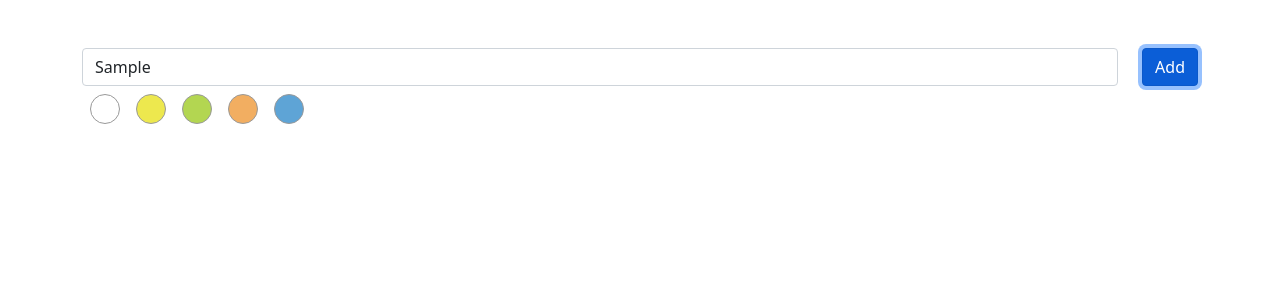
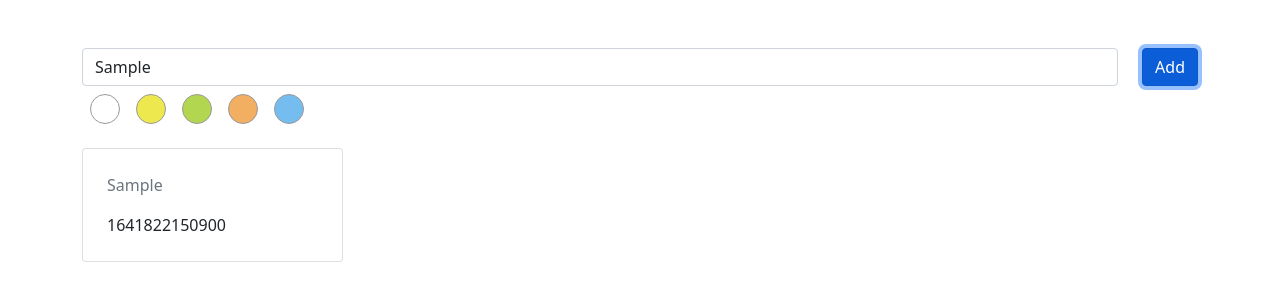
Before and after one commit to Amirhossein-Veysi/note-app, a React (Create React App) app: page / in a window 1280 px wide. Both pictures are taken after typing "Sample" into the empty fields and a click on the button "Add". Shown: the top 300 px of the page. Built offline with nearby package versions, Linux system fonts and the light colour scheme.

Commit message:
Updated: Added add notes and load notes features also added note component

```diff
--- /dev/null
+++ b/src/components/Note/index.jsx
@@ -0,0 +1,16 @@
+import React from "react";
+
+const Note = ({ note }) => {
+  const { text, time, color } = note;
+
+  return (
+    <div className="col-6 col-md-4 col-lg-3 mt-3">
+      <div className="card p-4" style={{ background: color }}>
+        <p className="text-secondary">{text}</p>
+        <span>{time}</span>
+      </div>
+    </div>
+  );
+};
+
+export default Note;
--- a/src/components/NoteInput/index.jsx
+++ b/src/components/NoteInput/index.jsx
@@ -1,19 +1,18 @@
-import React, { useState } from "react";
+import React, { useState, useEffect } from "react";
 //components
 import ColorCircle from "../ColorCircle";
 
-const NoteInput = () => {
-  const [colors, setColors] = useState([
-    "#ffffff",
-    "#ede84e",
-    "#b3d651",
-    "#f2ae61",
-    "#5ea4d6",
-  ]);
+const NoteInput = ({ addNotes }) => {
+  const colors = ["#fff", "#ede84e", "#b3d651", "#f2ae61", "#76bdef"];
   const [inpColor, setInpColor] = useState("#fff");
+  const [inpText, setInpText] = useState("");
 
   const handleColorClick = (color) => {
     setInpColor(color);
+  };
+
+  const handleInpChange = (event) => {
+    setInpText(event.target.value);
   };
 
   return (
@@ -24,8 +23,15 @@ const NoteInput = () => {
           className="form-control mt-5"
           style={{ background: inpColor }}
           placeholder="Enter your note"
+          value={inpText}
+          onChange={handleInpChange}
         />
-        <button className="btn btn-primary mt-5 ms-4">Add</button>
+        <button
+          className="btn btn-primary mt-5 ms-4"
+          onClick={() => addNotes(inpText, Date.now(), inpColor)}
+        >
+          Add
+        </button>
       </div>
       <div className="d-flex">
         {colors.map((color) => (
--- a/src/components/Notes/index.jsx
+++ b/src/components/Notes/index.jsx
@@ -1,14 +1,39 @@
-import React from "react";
+import React, { useState, useEffect } from "react";
+import loadLocalStorage from "../../helpers/LoadLocalStorage";
+import setLocalStorage from "../../helpers/SetLocalStorage";
 
 //components
-import NoteInput from "../NoteInput/";
+import NoteInput from "../NoteInput";
+import Note from "../Note";
 
 const Notes = () => {
-    return (
-        <div className="container">
-            <NoteInput/>
-        </div>
-    )
-}
+  const [notes, setNotes] = useState(loadLocalStorage());
+
+  const handleAddNote = (text, time, color) => {
+    console.log(text, time, color);
+    const obj = { text, time, color };
+    const cnotes = [...notes, obj];
+    setNotes(cnotes);
+  };
+
+  useEffect(() => {
+    setLocalStorage(notes);
+  }, [notes]);
+
+  return (
+    <div className="container">
+      <NoteInput addNotes={handleAddNote} />
+      <div className="row">
+        {notes.length <= 0 ? (
+          <p className="h2 text-center text-secondary mt-5">
+            You Don't Have Any Note Yet!
+          </p>
+        ) : (
+          notes.map((note) => <Note note={note} />)
+        )}
+      </div>
+    </div>
+  );
+};
 
 export default Notes;
--- a/src/helpers/LoadLocalStorage/index.js
+++ b/src/helpers/LoadLocalStorage/index.js
@@ -0,0 +1,6 @@
+const loadLocalStorage = () => {
+  const notes = localStorage.getItem(process.env.REACT_APP_LOCAL_STORAGE_NAME);
+  return notes ? JSON.parse(notes) : [];
+};
+
+export default loadLocalStorage;
--- /dev/null
+++ b/src/helpers/SetLocalStorage/index.js
@@ -0,0 +1,5 @@
+const setLocalStorage = (notes) => {
+  localStorage.setItem(process.env.REACT_APP_LOCAL_STORAGE_NAME, JSON.stringify(notes));
+};
+
+export default setLocalStorage;
```
Also changed, not shown: src/helpers/setLocalSrorage/index.js (deleted), 1 other file (tests, documents, lock files or other folders).
